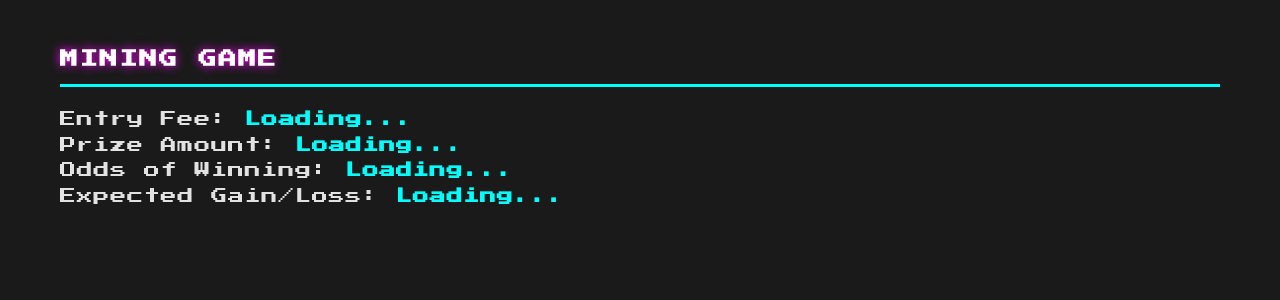
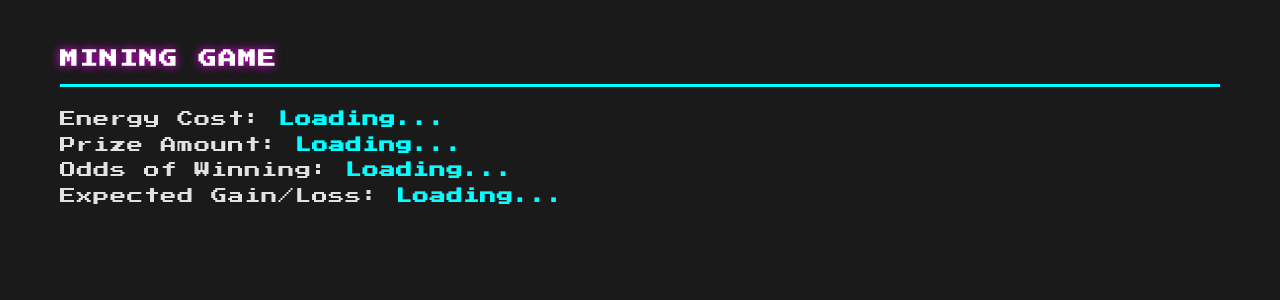
Before and after one commit to dgoldman0/daos, a Flask app: page /mine in a window 1280 px wide. Shown: the part 241-541 px from the top of the page. Run offline with Flask 3, Linux system fonts and the light colour scheme; some libraries are stand-ins or nearby versions.

Commit message:
Still working on rebranding...

```diff
--- a/rewardnft/client/templates/mine.html
+++ b/rewardnft/client/templates/mine.html
@@ -1,4 +1,4 @@
-<!-- Should "rebrand" as something other than Lottery, for legal reasons. For instance "The Mine" and really this system mirrors mining. There is no consideration (legally speaking) so it's not a lotto. The key is little more than a shovel, etc. in this case, which can be damaged. -->
+<!-- Still not sure about branding -->
 {% extends 'base.html' %}
 
 {% block title %}Mining Game Interface{% endblock %}
@@ -164,7 +164,8 @@
   <!-- Lotto Game Section -->
   <div class="section" id="lottoGameSection">
     <h2>Mining Game</h2>
-    <div class="info">Entry Fee: <span id="entryFee">Loading...</span></div>
+	<!-- Should change to burning so that it's not consideration-->
+    <div class="info">Energy Cost: <span id="entryFee">Loading...</span></div>
     <div class="info">Prize Amount: <span id="prizeAmount">Loading...</span></div>
     <div class="info">Odds of Winning: <span id="odds">Loading...</span></div>
     <div class="info">Expected Gain/Loss: <span id="expectedGainLoss">Loading...</span></div>
```
